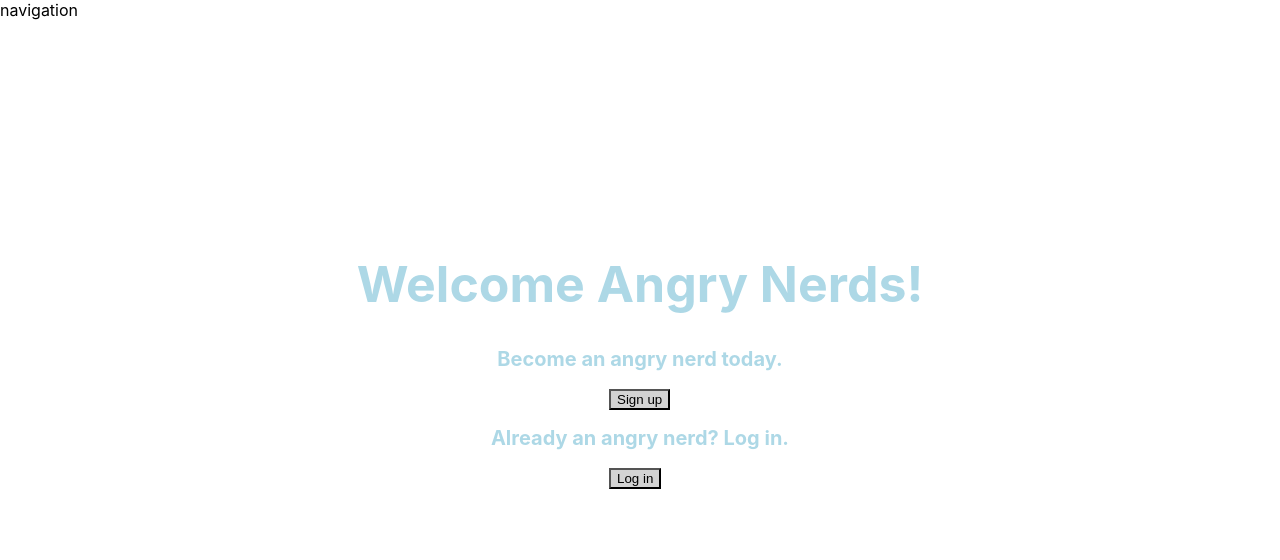
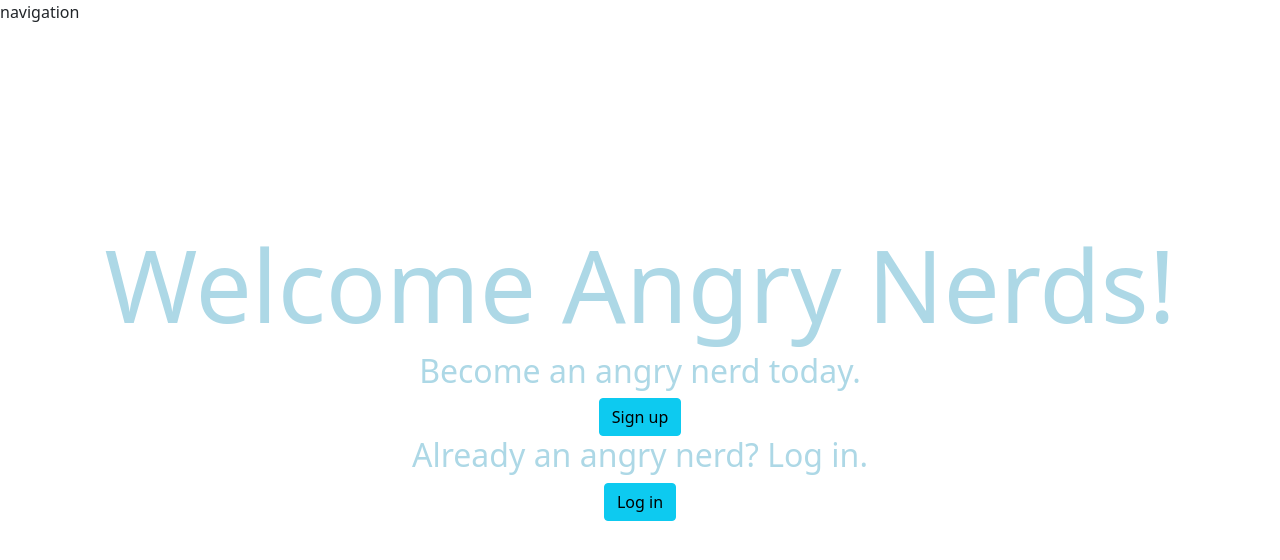
Before and after one commit to RobinKhiv/angry-nerds-fe, a React (Create React App) app: page / in a window 1280 px wide. Shown: the top 560 px of the page. Built offline with nearby package versions, Linux system fonts and the light colour scheme.

Commit message:
added bootstrap

```diff
--- a/public/index.html
+++ b/public/index.html
@@ -39,5 +39,7 @@
       To begin the development, run `npm start` or `yarn start`.
       To create a production bundle, use `npm run build` or `yarn build`.
     -->
+    <link href="https://cdn.jsdelivr.net/npm/bootstrap@5.1.3/dist/css/bootstrap.min.css" rel="stylesheet" integrity="sha384-1BmE4kWBq78iYhFldvKuhfTAU6auU8tT94WrHftjDbrCEXSU1oBoqyl2QvZ6jIW3" crossorigin="anonymous">
+    <script src="https://cdn.jsdelivr.net/npm/bootstrap@5.1.3/dist/js/bootstrap.bundle.min.js" integrity="sha384-ka7Sk0Gln4gmtz2MlQnikT1wXgYsOg+OMhuP+IlRH9sENBO0LRn5q+8nbTov4+1p" crossorigin="anonymous"></script>
   </body>
 </html>
--- a/src/routes/landing/LandingPage.css
+++ b/src/routes/landing/LandingPage.css
@@ -2,10 +2,10 @@
     padding-top: 200px;
 }
 
-h1 {
+.welcome {
     color: lightblue;
     text-align: center;
-    font-size: 50px;
+    font-size: 100px;
 }
 
 h2 {
@@ -14,11 +14,13 @@
     font-size: 20px;
 }
 
-button {
-    color:black;
-    background-color: lightgray;
-}
 .btn {
-    width: 62px;
     margin: auto;
 }
+
+.btns {
+    display: grid;
+    gap: 2;
+    columns: 6;
+    /* margin: auto; */
+}
--- a/src/routes/landing/LandingPage.js
+++ b/src/routes/landing/LandingPage.js
@@ -4,14 +4,14 @@
 export default function LandingPage() {
   return (
     <div class="landing">
-      <h1>Welcome Angry Nerds!</h1>
+      <h1 class="welcome">Welcome Angry Nerds!</h1>
       <h2>Become an angry nerd today.</h2>
-      <div class="btn">
-        <button type="button">Sign up</button>
+      <div class="btns">
+        <button type="button" class="btn btn-info" value="signup">Sign up</button>
       </div>
       <h2>Already an angry nerd? Log in.</h2>
-      <div class="btn">
-        <button type="button">Log in</button>
+      <div class="btns">
+        <button type="button" class="btn btn-info" value="login">Log in</button>
       </div>
     </div>
   );
```
